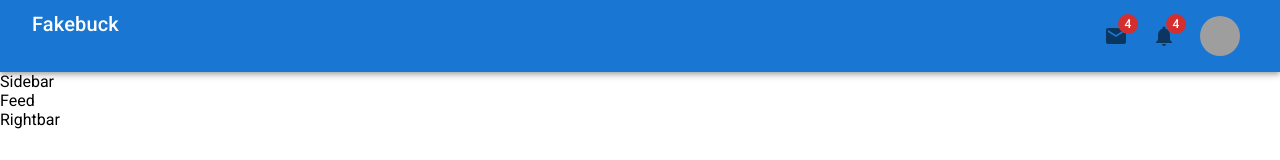
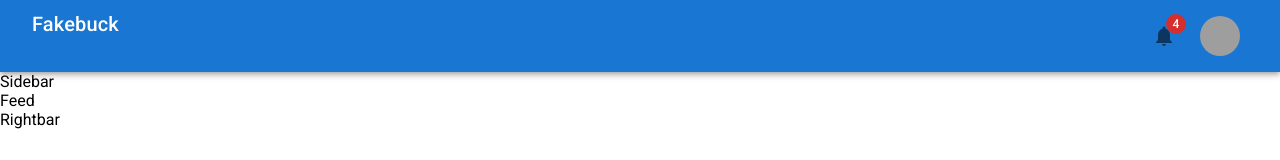
Before and after one commit to JPramot/fakebuck-useMui, a React (Create React App) app: page / in a window 1280 px wide. Shown: the top 160 px of the page. Built offline with nearby package versions, Linux system fonts and the light colour scheme; grey boxes are pictures that could not be loaded.

Commit message:
tryResponsive

```diff
--- a/src/component/Navbar.jsx
+++ b/src/component/Navbar.jsx
@@ -26,7 +26,7 @@ function Navbar() {
             Fakebuck
           </Typography>
           <Stack direction="row" gap={1}>
-            <IconButton>
+            <IconButton sx={{ display: { sm: "none" } }}>
               <Badge badgeContent={4} color="error">
                 <MailIcon />
               </Badge>
```
